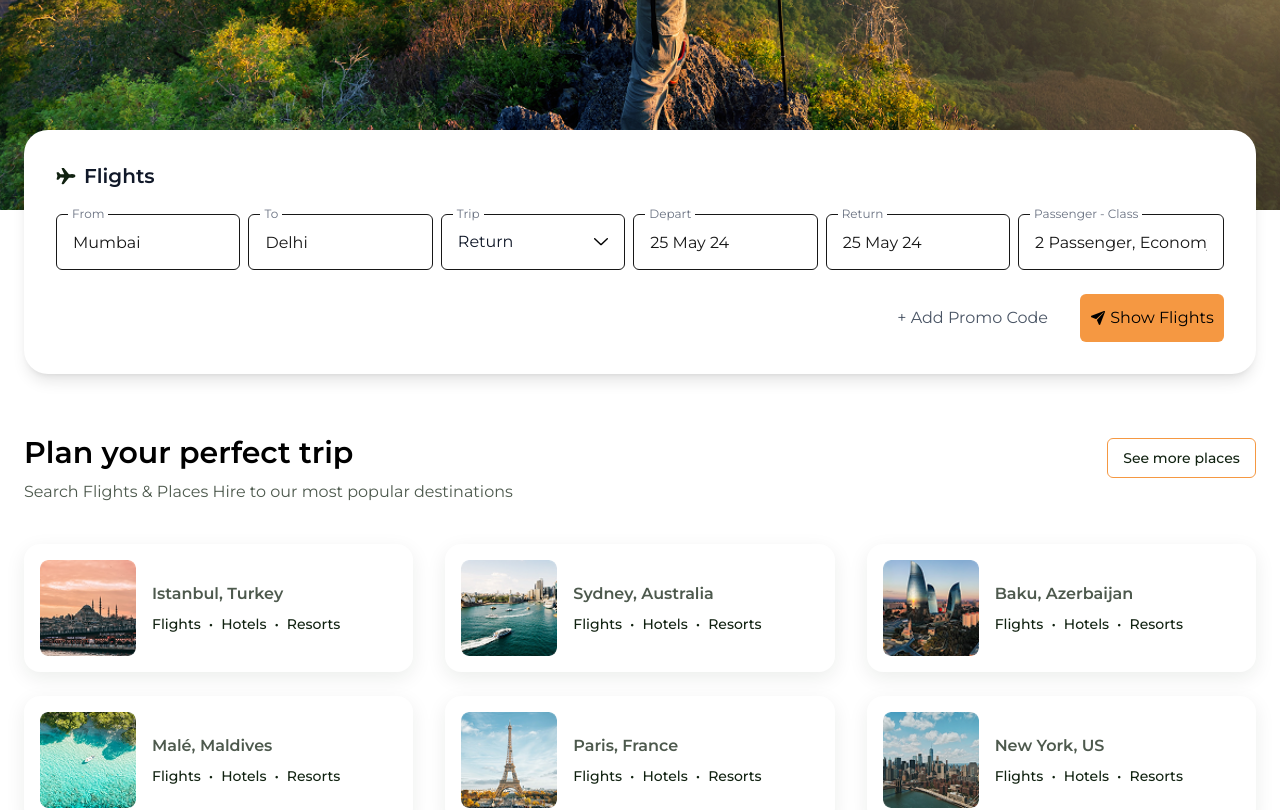
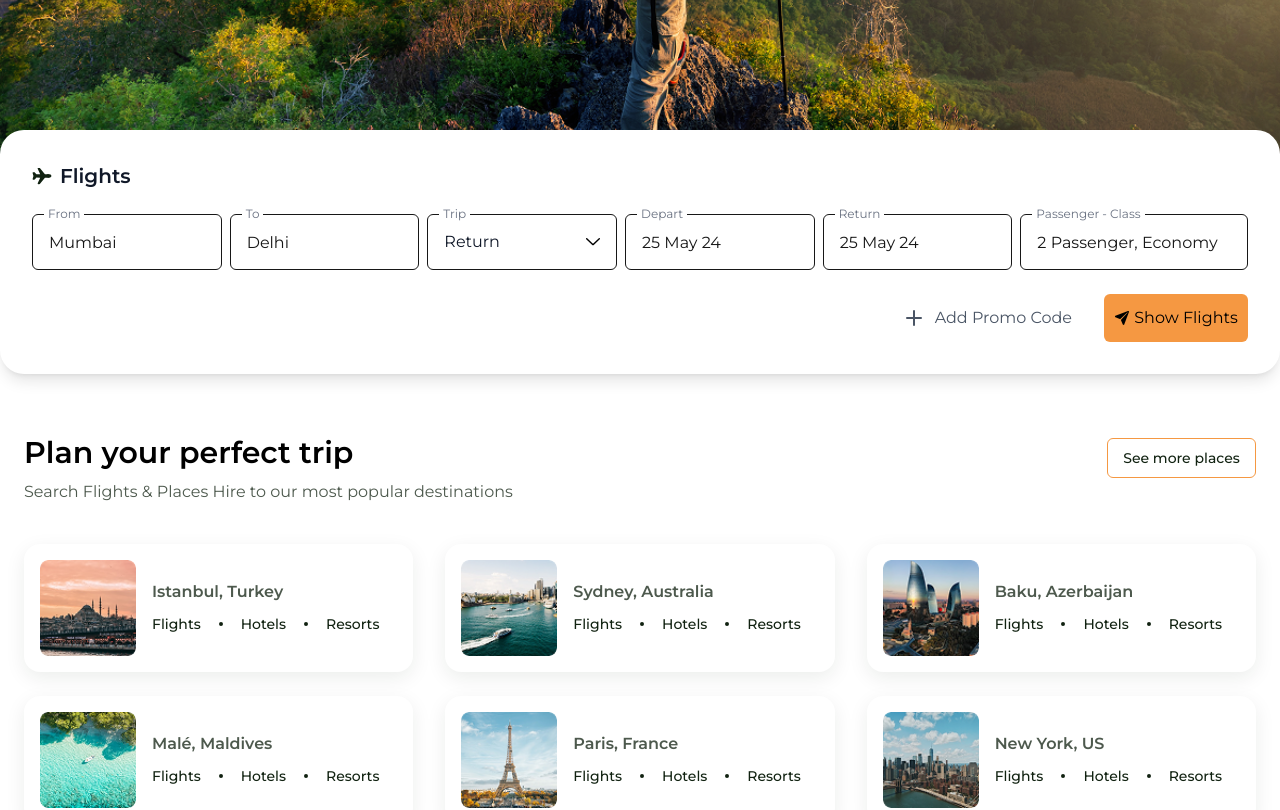
Before and after one commit to jainkhushi0405/travel-website, a Next.js app: page / in a window 1280 px wide. Shown: the part 440-1250 px from the top of the page. Built offline with nearby package versions, Linux system fonts and the light colour scheme.

Commit message:
classes Changes & package

```diff
--- a/components/Footer.tsx
+++ b/components/Footer.tsx
@@ -4,11 +4,9 @@ import { footerLinks } from "./constants/footer";
 export default function Footer() {
   return (
     <footer className="bg-[#F59842] pt-20 pb-8 relative">
-      <div className="max-w-[1232px] mx-auto">
-
+      <div className="max-w-7xl mx-auto">
         {/* Newsletter Card */}
         <div className="relative z-10 w-full h-[305px] mx-auto bg-[#FFD6B0] rounded-[20px] px-10 flex items-center justify-between -mt-[145px]">
-
           {/* Left Side */}
           <div className="max-w-[600px]">
             <h2 className="text-5xl font-bold leading-[1.05] text-[#112211]">
@@ -22,7 +20,8 @@ export default function Footer() {
             </h3>
 
             <p className="mt-2 text-sm text-[#112211]/70 max-w-[520px]">
-              Get inspired! Receive travel discounts, tips and behind the scenes stories.
+              Get inspired! Receive travel discounts, tips and behind the scenes
+              stories.
             </p>
 
             <div className="flex gap-4 mt-5">
@@ -50,7 +49,6 @@ export default function Footer() {
 
         {/* Footer Links */}
         <div className="grid grid-cols-6 gap-8 mt-6">
-
           {/* Logo + Social */}
           <div>
             <Image
@@ -61,10 +59,30 @@ export default function Footer() {
             />
 
             <div className="flex gap-3 mt-4">
-              <Image src="/footer/facebook.png" alt="facebook" width={18} height={18} />
-              <Image src="/footer/twitter.png" alt="twitter" width={18} height={18} />
-              <Image src="/footer/youtube.png" alt="youtube" width={18} height={18} />
-              <Image src="/footer/instagram.png" alt="instagram" width={18} height={18} />
+              <Image
+                src="/footer/facebook.png"
+                alt="facebook"
+                width={18}
+                height={18}
+              />
+              <Image
+                src="/footer/twitter.png"
+                alt="twitter"
+                width={18}
+                height={18}
+              />
+              <Image
+                src="/footer/youtube.png"
+                alt="youtube"
+                width={18}
+                height={18}
+              />
+              <Image
+                src="/footer/instagram.png"
+                alt="instagram"
+                width={18}
+                height={18}
+              />
             </div>
           </div>
 
@@ -112,7 +130,6 @@ export default function Footer() {
               </p>
             ))}
           </div>
-
         </div>
       </div>
     </footer>
--- a/components/Searchform.tsx
+++ b/components/Searchform.tsx
@@ -1,5 +1,6 @@
 "use client";
 
+import { Plus } from "lucide-react";
 import Image from "next/image";
 import { useState, useRef, useEffect } from "react";
 
@@ -25,8 +26,7 @@ export default function Searchform() {
   }, []);
 
   return (
-    <div className="bg-white shadow-lg rounded-3xl p-8 max-w-[1232px] mx-auto -mt-20 relative z-10">
-
+    <div className="bg-white shadow-lg rounded-3xl p-8 max-w-7xl mx-auto -mt-20 relative z-10">
       {/* TITLE */}
       <h3 className="font-semibold text-xl mb-6 flex items-center gap-2 text-gray-900">
         <Image src="/flight-search.svg" alt="Flights" width={20} height={20} />
@@ -35,9 +35,8 @@ export default function Searchform() {
 
       {/* INPUT ROW */}
       <div className="flex gap-2 items-end">
-
         {/* FROM */}
-        <div className="relative w-[206px]">
+        <div className="relative w-50">
           <label className="text-xs text-gray-500 bg-white px-1 absolute -top-2 left-3">
             From
           </label>
@@ -50,7 +49,7 @@ export default function Searchform() {
         </div>
 
         {/* TO */}
-        <div className="relative w-[206px]">
+        <div className="relative w-50">
           <label className="text-xs text-gray-500 bg-white px-1 absolute -top-2 left-3">
             To
           </label>
@@ -63,7 +62,7 @@ export default function Searchform() {
         </div>
 
         {/* TRIP */}
-        <div ref={dropdownRef} className="relative w-[206px]">
+        <div ref={dropdownRef} className="relative w-50">
           <label className="text-xs text-gray-500 bg-white px-1 absolute -top-2 left-3">
             Trip
           </label>
@@ -74,18 +73,22 @@ export default function Searchform() {
             className="border h-14 px-4 rounded-md w-full bg-white flex items-center justify-between"
           >
             <span className="text-gray-900">{tripType}</span>
-            <Image src="/chevron-down.svg" alt="Dropdown" width={14} height={7} />
+            <Image
+              src="/chevron-down.svg"
+              alt="Dropdown"
+              width={14}
+              height={7}
+            />
           </button>
 
           {showDropdown && (
-            <div className="absolute top-[62px] left-1/2 -translate-x-1/2 z-50 w-[140px] h-[150px] bg-white rounded-[15px] border border-black/10 shadow-md overflow-hidden">
-
+            <div className="absolute top-12 right-0  z-50 w-40 h-30 bg-white rounded-xl border border-black/10 shadow-md overflow-hidden">
               <button
                 onClick={() => {
                   setTripType("One Way");
                   setShowDropdown(false);
                 }}
-                className="w-full h-[49px] flex items-center justify-center text-sm font-semibold text-gray-900"
+                className="w-full h-10 flex items-center justify-center text-sm font-semibold text-gray-900"
               >
                 One Way
               </button>
@@ -97,7 +100,7 @@ export default function Searchform() {
                   setTripType("Round Trip");
                   setShowDropdown(false);
                 }}
-                className="w-full h-[49px] flex items-center justify-center text-sm font-semibold text-gray-900"
+                className="w-full h-10 flex items-center justify-center text-sm font-semibold text-gray-900"
               >
                 Round Trip
               </button>
@@ -109,17 +112,16 @@ export default function Searchform() {
                   setTripType("Multicity");
                   setShowDropdown(false);
                 }}
-                className="w-full h-[48px] flex items-center justify-center text-sm font-semibold text-gray-900"
+                className="w-full h-10 flex items-center justify-center text-sm font-semibold text-gray-900"
               >
                 Multicity
               </button>
-
             </div>
           )}
         </div>
 
         {/* DEPART */}
-        <div className="relative w-[206px]">
+        <div className="relative w-50">
           <label className="text-xs text-gray-500 bg-white px-1 absolute -top-2 left-3">
             Depart
           </label>
@@ -132,7 +134,7 @@ export default function Searchform() {
         </div>
 
         {/* RETURN */}
-        <div className="relative w-[206px]">
+        <div className="relative w-50">
           <label className="text-xs text-gray-500 bg-white px-1 absolute -top-2 left-3">
             Return
           </label>
@@ -145,7 +147,7 @@ export default function Searchform() {
         </div>
 
         {/* PASSENGER */}
-        <div className="relative w-[230px]">
+        <div className="relative w-60">
           <label className="text-xs text-gray-500 bg-white px-1 absolute -top-2 left-3">
             Passenger - Class
           </label>
@@ -156,21 +158,18 @@ export default function Searchform() {
             className="border h-14 px-4 rounded-md w-full"
           />
         </div>
-
       </div>
 
       {/* ACTIONS */}
       <div className="flex justify-end items-center gap-8 mt-6">
-
         <p className="text-gray-600 cursor-pointer">
-          + Add Promo Code
+          <Plus className="inline-block mr-1 " /> Add Promo Code
         </p>
 
         <button className="w-36 h-12 bg-[#F59842] text-black rounded-md flex items-center justify-center gap-1">
           <Image src="/Paper Plane.svg" alt="Flight" width={16} height={16} />
           <span>Show Flights</span>
         </button>
-
       </div>
     </div>
   );
--- a/components/TripCards.tsx
+++ b/components/TripCards.tsx
@@ -1,10 +1,11 @@
 import Image from "next/image";
+import React from "react";
 import { trips } from "./Data/trips";
+import { Dot } from "lucide-react";
 
 export default function TripCards() {
   return (
     <section className="max-w-[1232px] mx-auto mt-16">
-
       {/* Heading Row */}
       <div className="flex justify-between items-start mb-10">
         <div>
@@ -44,16 +45,19 @@ export default function TripCards() {
 
               <div className="flex items-center gap-2 text-sm font-medium text-primary">
                 <span>Flights</span>
-                <span>•</span>
+                <span>
+                  <Dot />
+                </span>
                 <span>Hotels</span>
-                <span>•</span>
+                <span>
+                  <Dot />
+                </span>
                 <span>Resorts</span>
               </div>
             </div>
           </div>
         ))}
       </div>
-
     </section>
   );
 }
--- a/package.json
+++ b/package.json
@@ -8,6 +8,7 @@
     "start": "next start"
   },
   "dependencies": {
+    "lucide-react": "^1.18.0",
     "next": "16.2.6",
     "react": "19.2.4",
     "react-dom": "19.2.4"
```
Also changed, not shown: 1 other file (tests, documents, lock files or other folders).
